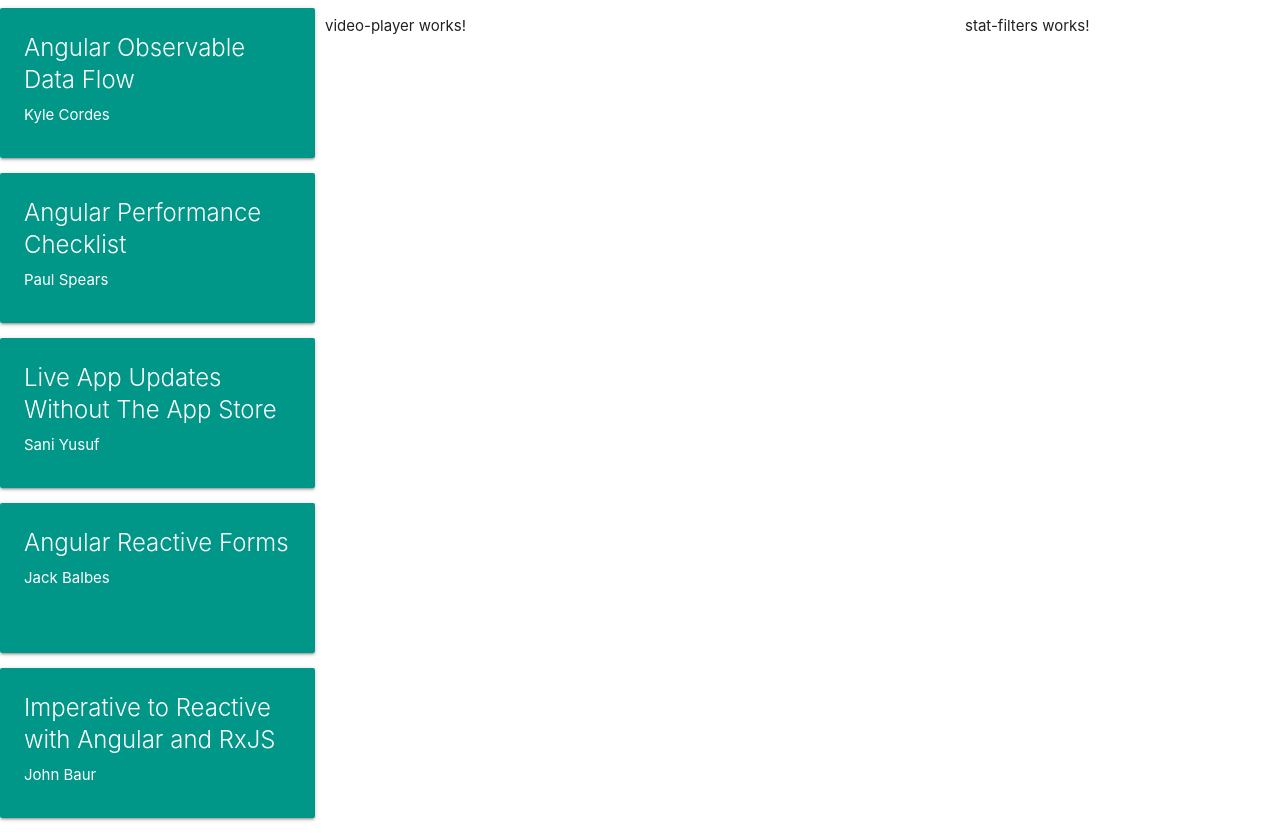
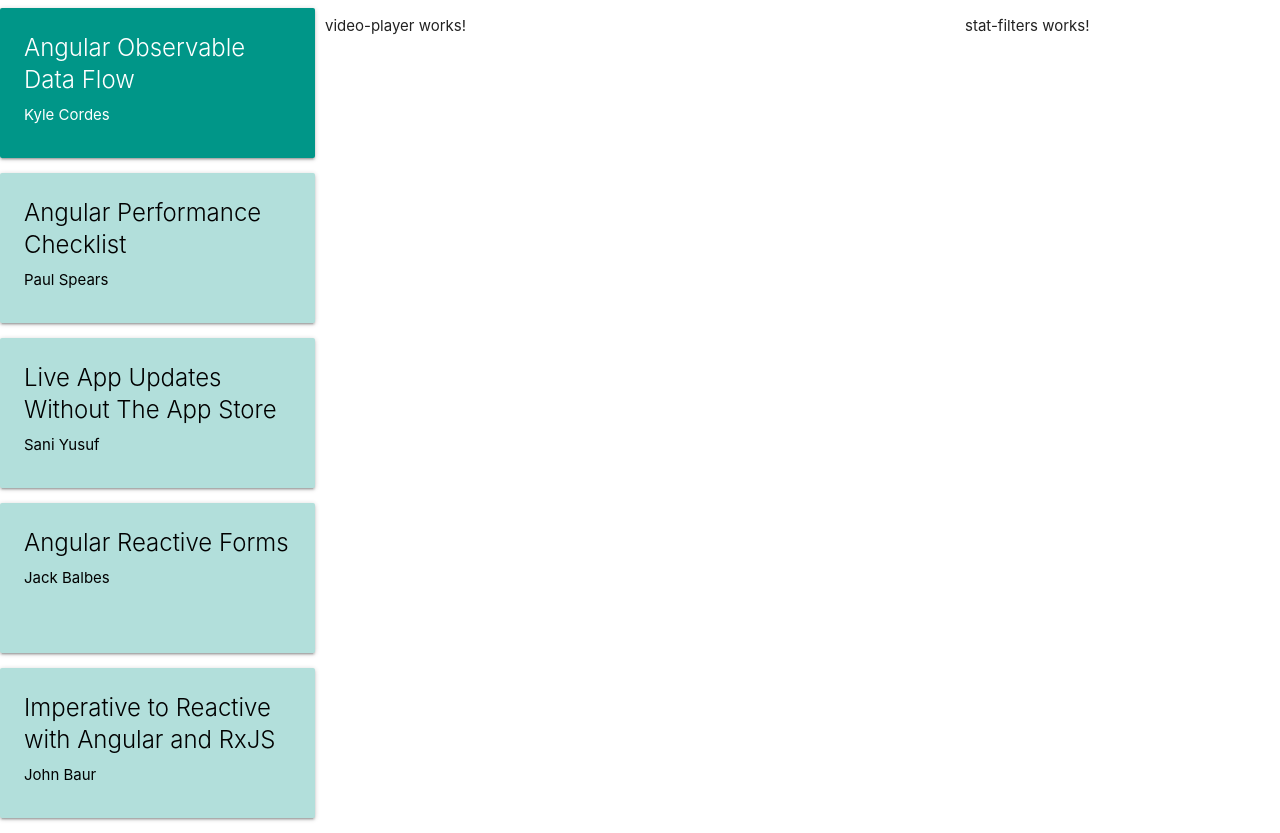
Before and after one commit to Zachary-Kipping/abc-online-12-12-18, an Angular app: page /dashboard in a window 1280 px wide. Built offline with nearby package versions, Linux system fonts and the light colour scheme.

Commit message:
Step 204, class-and-style-bindings

```diff
--- a/src/app/dashboard/video-list/video-list.component.html
+++ b/src/app/dashboard/video-list/video-list.component.html
@@ -1,4 +1,8 @@
-<div class="card teal" *ngFor="let video of videoList">
+<div class="card teal"
+    *ngFor="let video of videoList"
+    (click)="selectedId = video.id"
+    [class.lighten-4]="selectedId !== video.id">
+
   <div class="card-content">
     <span class="card-title">{{ video.title }}</span>
     <p>{{ video.author }}</p>
--- a/src/app/dashboard/video-list/video-list.component.scss
+++ b/src/app/dashboard/video-list/video-list.component.scss
@@ -1,4 +1,8 @@
 .card {
+  height: 150px;
   color: white;
-  height: 150px;
 }
+
+.lighten-4 {
+  color: black;
+}
--- a/src/app/dashboard/video-list/video-list.component.ts
+++ b/src/app/dashboard/video-list/video-list.component.ts
@@ -8,6 +8,7 @@
   styleUrls: ['./video-list.component.scss']
 })
 export class VideoListComponent implements OnInit {
+  selectedId: string;
   videoList: Video[] = [
     {
       'title': 'Angular Observable Data Flow',
@@ -196,7 +197,9 @@
     }
   ];
 
-  constructor() { }
+  constructor() {
+    this.selectedId = this.videoList[0].id;
+  }
 
   ngOnInit() {
   }
```
